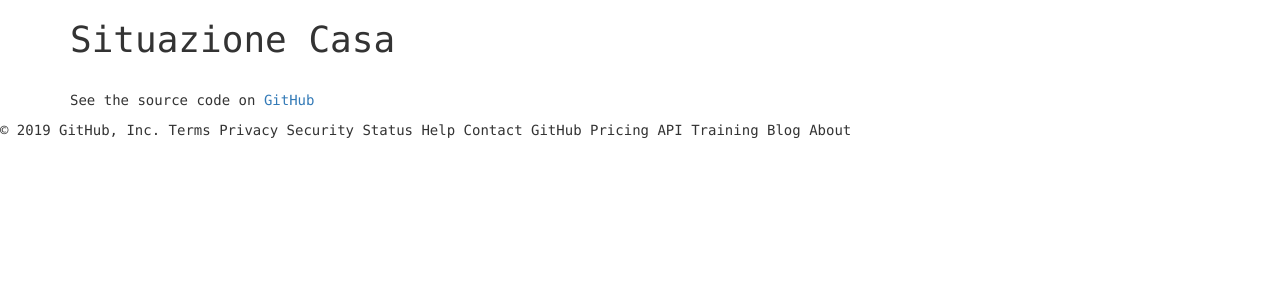
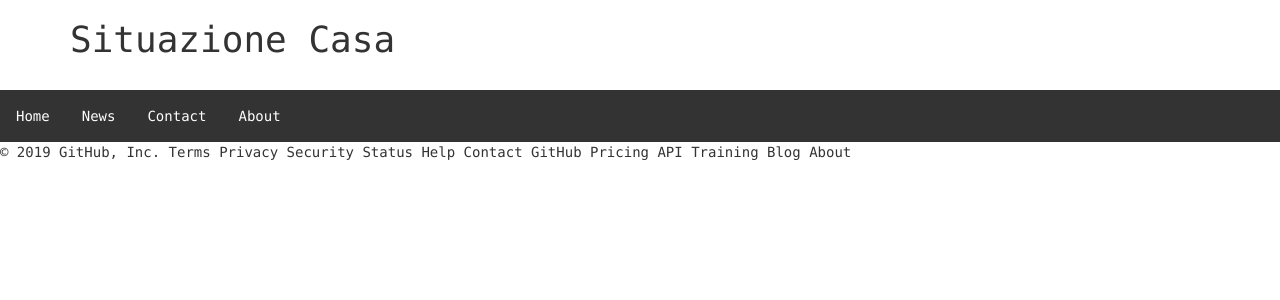
Before and after one commit to TheMazzock/dbzmoney, a Flask app: template templates/index.html in a window 1280 px wide. Shown: the top 300 px of the page. Run offline with Flask 2, Linux system fonts and the light colour scheme; the template is opened without the code that fills it, so the values that code supplies are empty; some libraries are stand-ins or nearby versions.

Commit message:
Update index.html

```diff
--- a/templates/index.html
+++ b/templates/index.html
@@ -28,10 +28,15 @@
             {% endfor %}
             </table>
 
-            <p>See the source code on <a href="https://github.com/jessamynsmith/flask-google-sheets">GitHub</a></p>
-
-        </div>
-
+            </div>
+	<div class="menu">
+		<ul>
+  <li><a href="#home">Home</a></li>
+  <li><a href="#news">News</a></li>
+  <li><a href="#contact">Contact</a></li>
+  <li><a href="#about">About</a></li>
+</ul>
+ </div>
         <script src="http://code.jquery.com/jquery-3.2.1.min.js" integrity="sha256-hwg4gsxgFZhOsEEamdOYGBf13FyQuiTwlAQgxVSNgt4=" crossorigin="anonymous"></script>
 		<script type="text/javascript" src="https://maxcdn.bootstrapcdn.com/bootstrap/3.3.7/js/bootstrap.min.js"></script>
 
```
